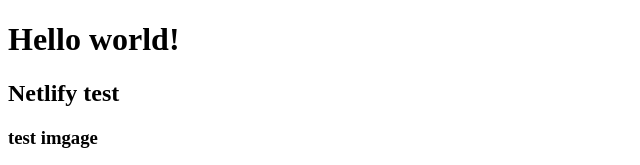
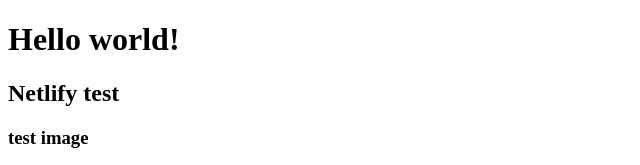
Before and after one commit to Pgarza-dev/RainyDaysProject, a plain HTML site: page index.html in a window 1280 px wide. Shown: the top 165 px of the page, 0-640 px from the left. Drawn offline with Linux system fonts and the light colour scheme.

Commit message:
Update index.html

```diff
--- a/index.html
+++ b/index.html
@@ -9,7 +9,7 @@
   <body>
     <h1>Hello world!</h1>
     <h2>Netlify test</h2>
-    <h3>test imgage</h3>
+    <h3>test image</h3>
 
     <img src="images/RainyDays_Jacket1.png" alt="Red jacket" />
   </body>
```
